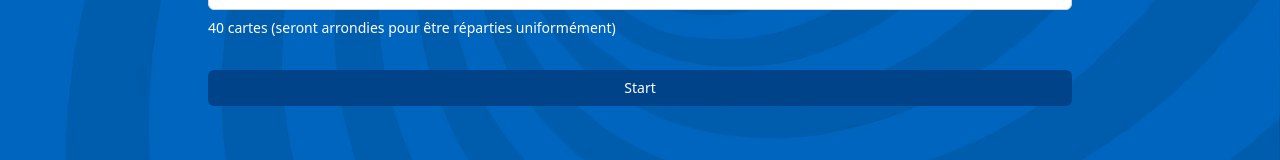
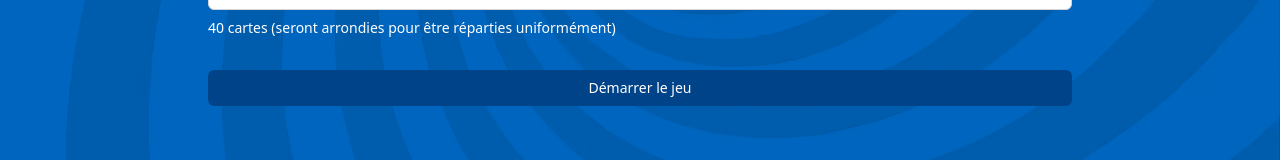
Before and after one commit to ThomasTew1579/Times-up, a React (Vite) app in the folder client/: page /game/classic/setup in a window 1280 px wide. Shown: the part 522-682 px from the top of the page. Built offline with nearby package versions, Linux system fonts and the light colour scheme.

Commit message:
init: ajout d'un carte intermission au debut de la partie

```diff
--- a/client/src/pages/ClassicGameSetup.tsx
+++ b/client/src/pages/ClassicGameSetup.tsx
@@ -1,5 +1,6 @@
 import { useEffect, useState } from 'react'
 import { useNavigate } from 'react-router-dom'
+import IntermissionCard from '../components/IntermissionCard'
 
 function JeuClassiqueSetup() {
   const navigate = useNavigate()
@@ -7,6 +8,7 @@ function JeuClassiqueSetup() {
   const [teams, setTeams] = useState<number>(4)
   const [teamNames, setTeamNames] = useState<string[]>(['Équipes 1','Équipes 2','Équipes 3','Équipes 4'])
   const [nbCartes, setNbCartes] = useState<number>(40)
+  const [showIntermission, setShowIntermission] = useState<boolean>(false)
 
   useEffect(() => {
     setTeamNames((prev) => {
@@ -88,12 +90,25 @@ function JeuClassiqueSetup() {
 
         <div className="pt-2">
           <button
-            type="submit"
+            type='button'
             className="w-full rounded-md bg-primary-900 text-white px-4 py-2 text-sm font-medium hover:bg-indigo-700 focus-visible:outline  focus-visible:outline-offset-2 focus-visible:outline-indigo-500"
+            onClick={() => setShowIntermission(true)}
           >
-            Start
+            Démarrer le jeu
           </button>
         </div>
+
+        {showIntermission && (
+        <IntermissionCard>
+          <p className="mb-4 text-sm text-zinc-700 dark:text-zinc-300">Équipe {teamNames[0]}</p>
+          <button
+            type='submit'
+            className="w-full rounded-md bg-primary-900 text-white px-4 py-2 text-sm font-medium hover:bg-indigo-700 focus-visible:outline  focus-visible:outline-offset-2 focus-visible:outline-indigo-500"
+            >
+              C'est parti !
+          </button>
+        </IntermissionCard>
+        )}
       </form>
     </main>
   )
```
